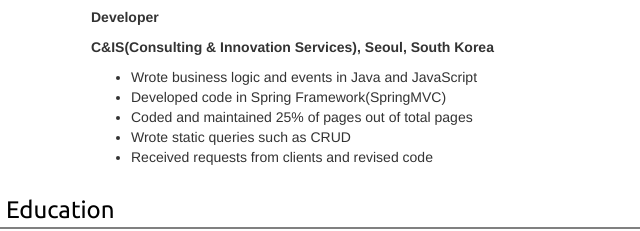
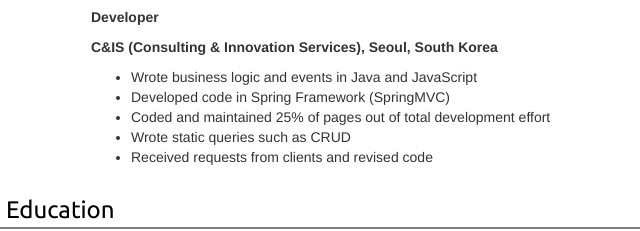
Before and after one commit to mhanjung/mhanjung.github.io, a plain HTML site: page index.html in a window 1280 px wide. Shown: the part 1400-1631 px from the top of the page, 64-704 px from the left. Drawn offline with Linux system fonts and the light colour scheme.

Commit message:
Update index.html
- Removed unused fonts
- Updated page title

```diff
--- a/index.html
+++ b/index.html
@@ -5,10 +5,10 @@
     <meta http-equiv="X-UA-Compatible" content="IE=edge">
     <meta name="viewport" content="width=device-width, initial-scale=1">
 
-    <title>Han's Resume</title>
+    <title>Myunghan Jung | Resume</title>
     <link href="css/bootstrap.min.css" rel="stylesheet">
     <link href="css/main.css" rel="stylesheet" type="text/css">
-    <link href="https://fonts.googleapis.com/css?family=Anton|Slabo+27px|Open+Sans|Ubuntu|Lobster|Comfortaa" rel="stylesheet">
+    <link href="https://fonts.googleapis.com/css?family=Anton|Ubuntu|Lobster|Comfortaa" rel="stylesheet">
     <script src="js/jquery-3.1.1.min.js"></script>
     <script src="js/bootstrap.min.js"></script>
 
@@ -84,11 +84,11 @@
           <p class="pull-right">September 2012 - December 2013</p>
         </div>
         <div class="container section-content">
-          <p><b>C&IS(Consulting & Innovation Services), Seoul, South Korea</b></p>
+          <p><b>C&IS (Consulting & Innovation Services), Seoul, South Korea</b></p>
           <ul>
             <li>Wrote business logic and events in Java and JavaScript</li>
-            <li>Developed code in Spring Framework(SpringMVC)</li>
-            <li>Coded and maintained 25% of pages out of total pages</li>
+            <li>Developed code in Spring Framework (SpringMVC)</li>
+            <li>Coded and maintained 25% of pages out of total development effort</li>
             <li>Wrote static queries such as CRUD</li>
             <li>Received requests from clients and revised code</li>
           </ul>
```
